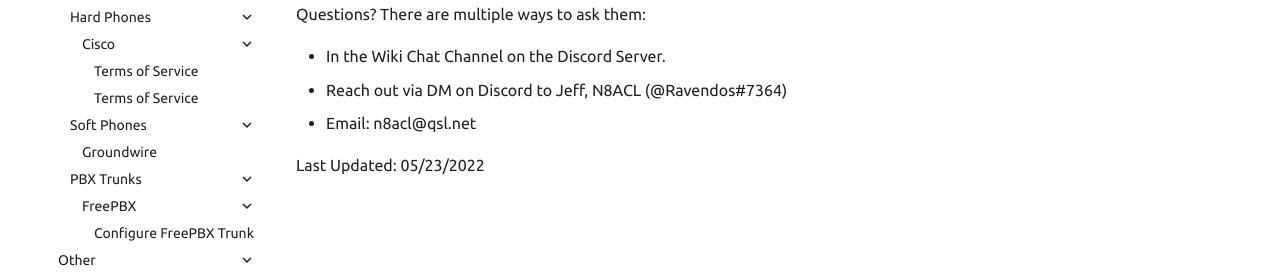
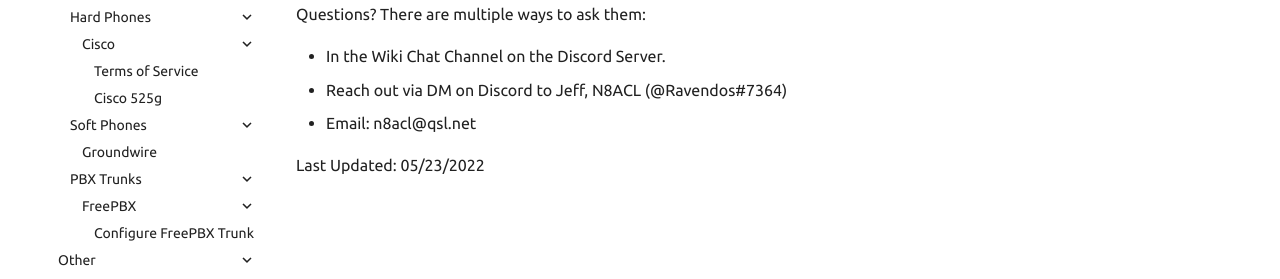
Before and after one commit to hamsoverip/wiki, an MkDocs documentation site: the page built from docs/index.md, in a window 1280 px wide. Shown: the part 462-741 px from the top of the page. Built offline with MkDocs 1.6.1 and Material for MkDocs 9.7.7, drawn with Linux system fonts in a browser that asks for light colours; comment, search, counter and statistics services are not loaded; some of the changed lines change nothing that is shown.

Commit message:
Added Cisco 525 guide to main manu 06212022

```diff
--- a/mkdocs.yml
+++ b/mkdocs.yml
@@ -52,7 +52,7 @@ nav:
       - Hard Phones:
         - Cisco:
           - Cisco 504G: General/coming-soon.md
-          - Cisco 525g: General/coming-soon.md
+          - Cisco 525g: endpoints/hardphones/Cisco525.md
       - Soft Phones:
         - Groundwire: endpoints/soft_phones/groundwire/groundwire.md
       - PBX Trunks:
```
